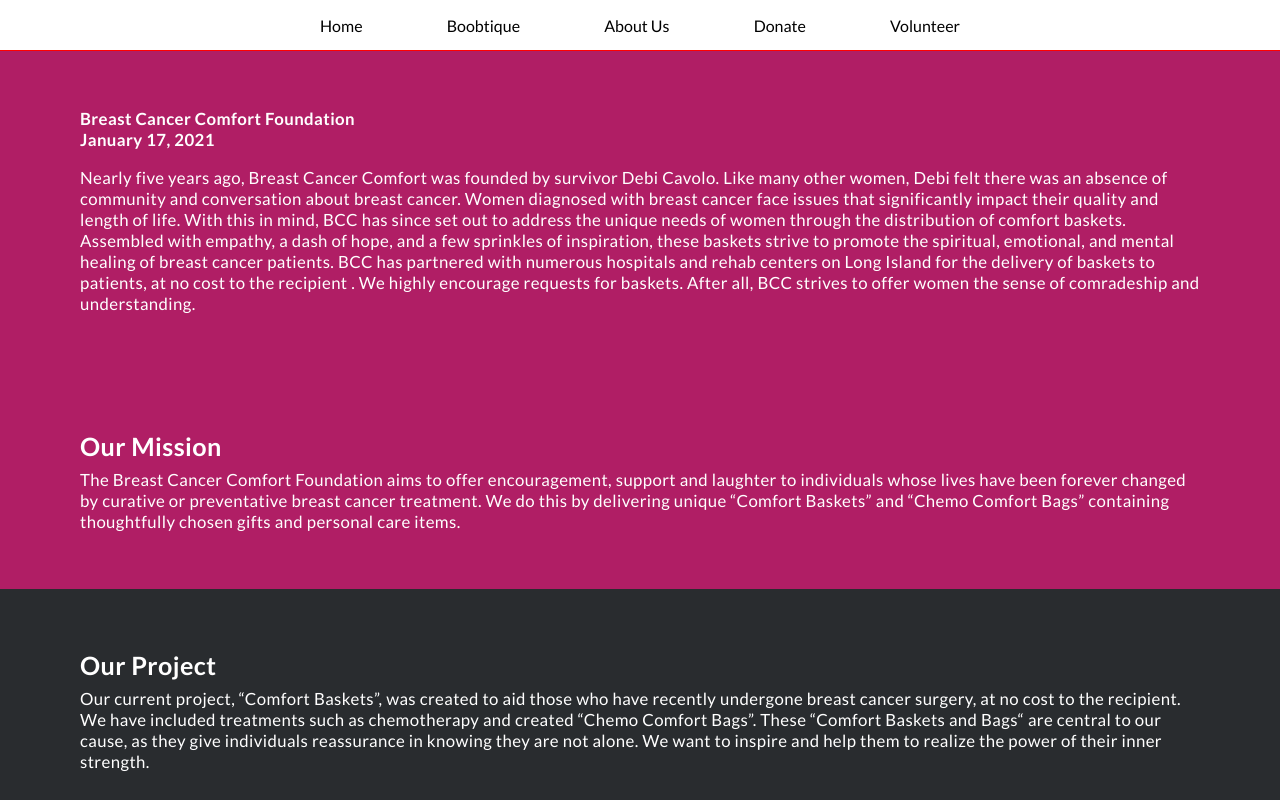
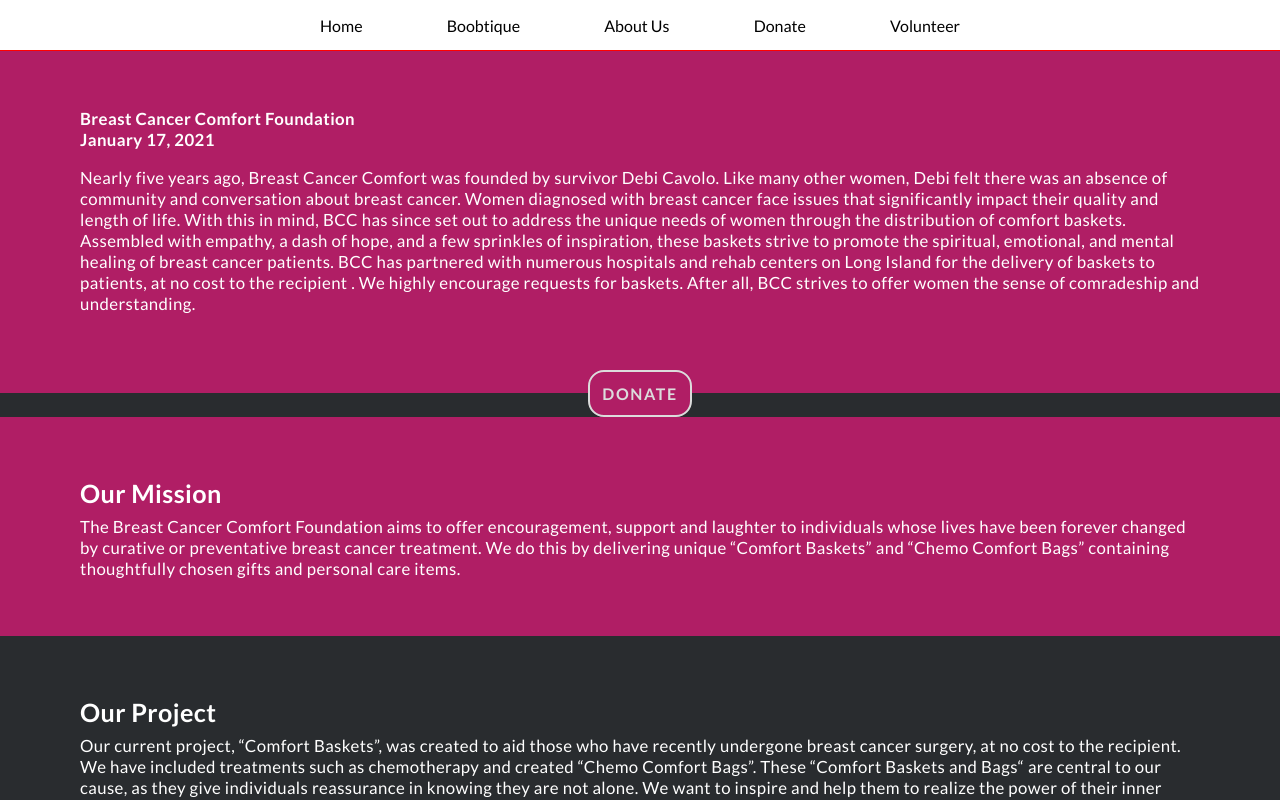
Before and after one commit to vishalicious213/bcc-v2, a Next.js app: page / in a window 1280 px wide. Shown: the top 800 px of the page. Built offline with nearby package versions, Linux system fonts and the light colour scheme.

Commit message:
added & styled donation buttons

```diff
--- a/pages/index.js
+++ b/pages/index.js
@@ -20,6 +20,10 @@
           <p>Nearly five years ago, Breast Cancer Comfort was founded by survivor Debi Cavolo. Like many other women, Debi felt there was an absence of community and conversation about breast cancer. Women diagnosed with breast cancer face issues that significantly impact their quality and length of life. With this in mind, BCC has since set out to address the unique needs of women through the distribution of comfort baskets. Assembled with empathy, a dash of hope, and a few sprinkles of inspiration, these baskets strive to promote the spiritual, emotional, and mental healing of breast cancer patients. BCC has partnered with numerous hospitals and rehab centers on Long Island for the delivery of baskets to patients, at no cost to the recipient . We highly encourage requests for baskets. After all, BCC strives to offer women the sense of comradeship and understanding.</p>
         </article>
 
+        <div className='button-container'>
+          <button className='button'>DONATE</button>
+        </div>
+
         <section className='pink-container'>
           <h2 className='h2'>Our Mission</h2>
           <p className='no-space-above'>The Breast Cancer Comfort Foundation aims to offer encouragement, support and laughter to individuals whose lives have been forever changed by curative or preventative breast cancer treatment. We do this by delivering unique “Comfort Baskets” and “Chemo Comfort Bags” containing thoughtfully chosen gifts and personal care items.</p>
@@ -34,6 +38,10 @@
           <h2 className='h2'>Pay It Forward</h2>
           <p className='no-space-above'>If you would like to contribute to this or any of our many other future projects, please consider making a donation. Any amount is greatly appreciated and it all goes directly to funding “Comfort Baskets” and “Chemo Comfort Bags”.</p>
         </section>
+
+        <div className='button-container'>
+          <button className='button'>GIVE NOW</button>
+        </div>
       </main>
 
       <Footer />
--- a/styles/globals.css
+++ b/styles/globals.css
@@ -43,3 +43,29 @@
 .no-space-below {
   margin-bottom: 0;
 }
+
+.button-container {
+  display: flex;
+  justify-content: center;
+  background-image: linear-gradient(#b01e65 50%, #292c2f 50%);
+}
+
+.button {
+    color: gainsboro;
+    background-color: #b01e65;
+    font-family: "Lato", "Helvetica Neue", Helvetica, sans-serif;
+    font-size: 1rem;
+    font-weight: 700;
+    letter-spacing: .1rem;
+    text-transform: uppercase;
+    border: 2px solid gainsboro;
+    border-radius: 1rem;
+    text-align: center;
+    padding: .75rem;
+}
+
+.button:hover {
+    color: white;
+    background-color: deeppink;
+    border: 2px solid white;
+}
```
